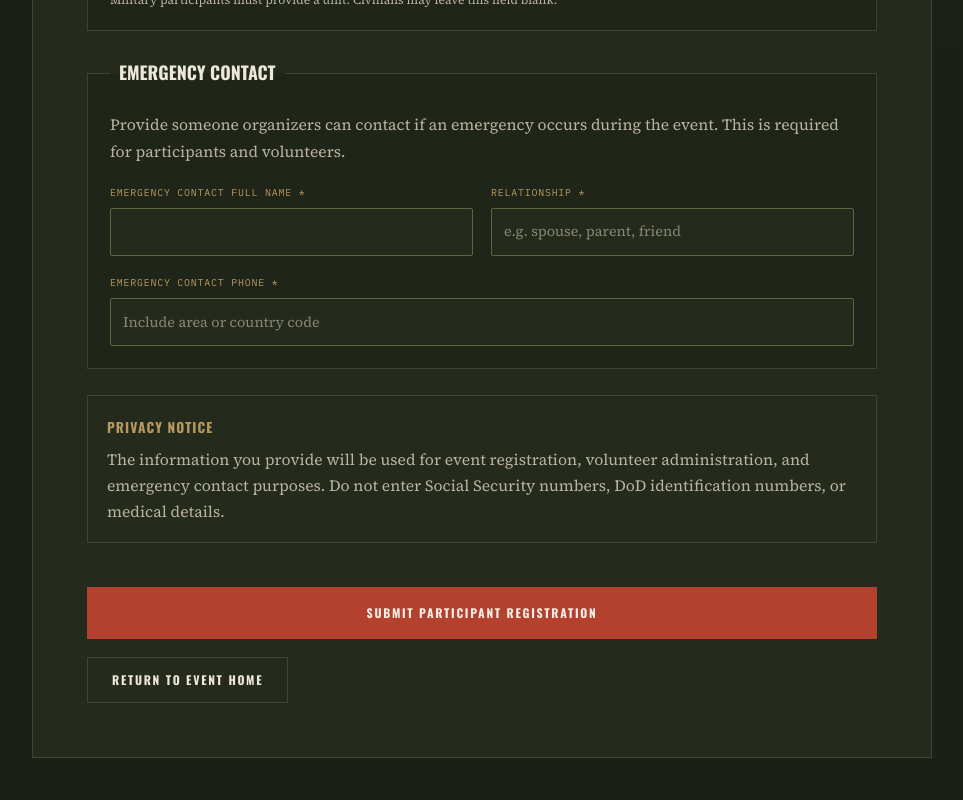
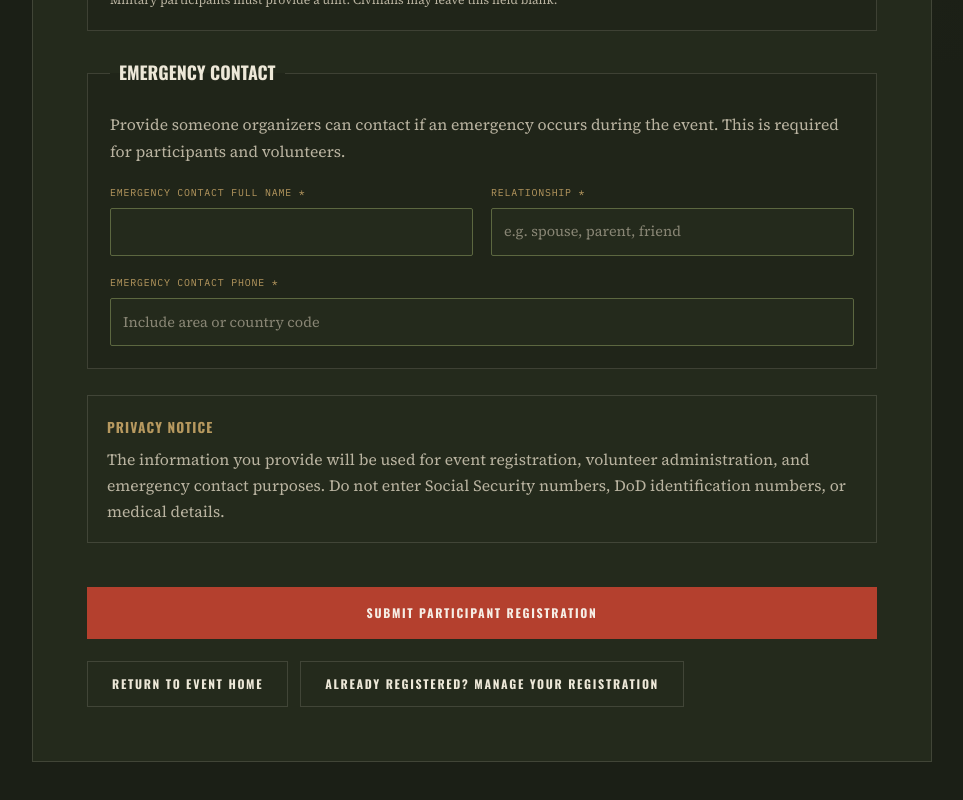
Before and after one commit to TypeErrorDev/nfm_416cabn, a Next.js app: page /register in a window 1280 px wide. Shown: the part 1433-2233 px from the top of the page, without its empty margins (158-1121 px from the left). Built offline with nearby package versions, Linux system fonts and the light colour scheme.

Commit message:
Add participant registration management link

```diff
--- a/app/register/page.tsx
+++ b/app/register/page.tsx
@@ -18,7 +18,7 @@ export default function RegistrationPage() {
           </p>
         </div>
         <RegistrationForm />
-        <Link className="btn btn-ghost registration-home-link" href="/">Return to event home</Link>
+        <div className="confirmation-actions"><Link className="btn btn-ghost registration-home-link" href="/">Return to event home</Link><Link className="btn btn-ghost" href="/manage-registration">Already registered? Manage your registration</Link></div>
       </div>
     </main>
   );
```
